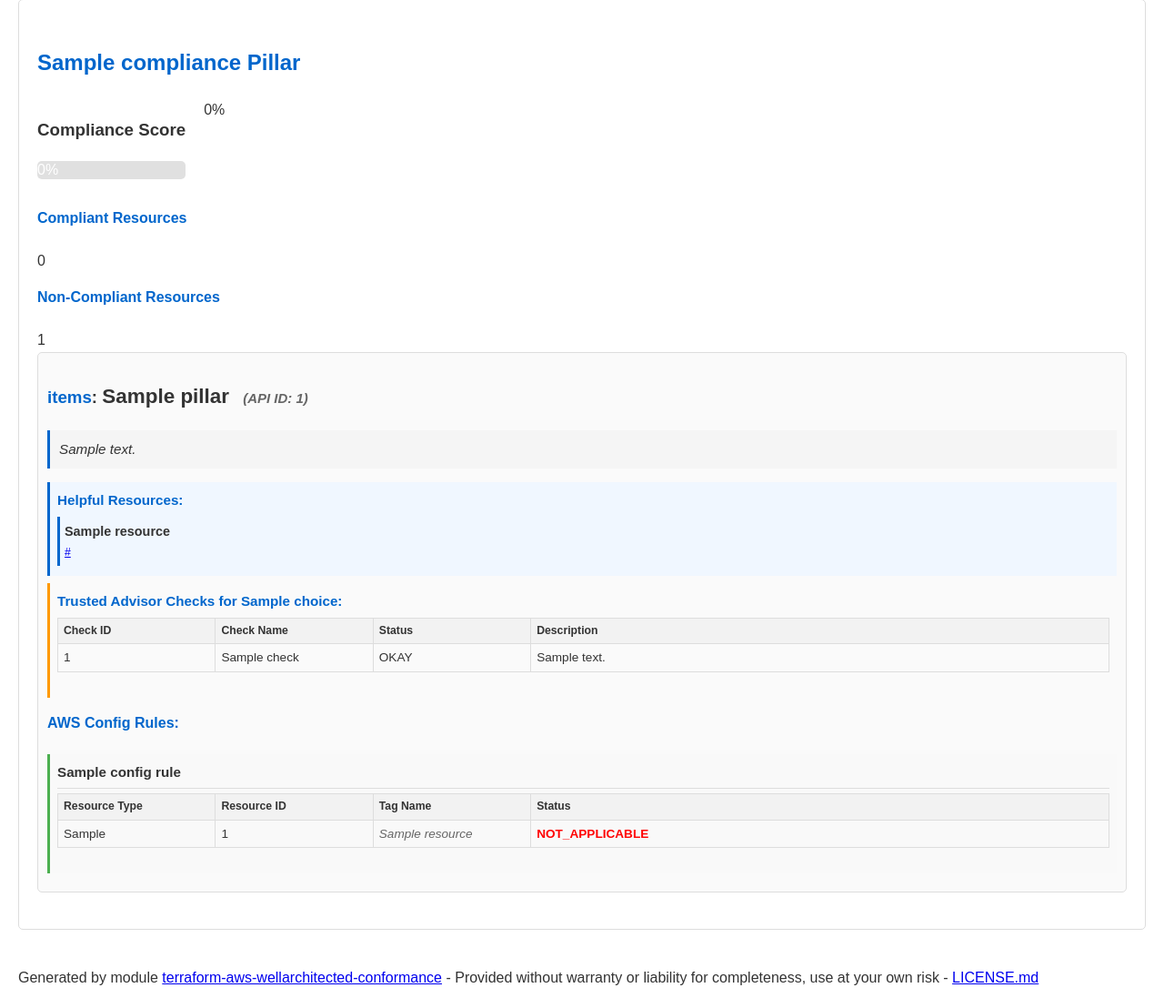
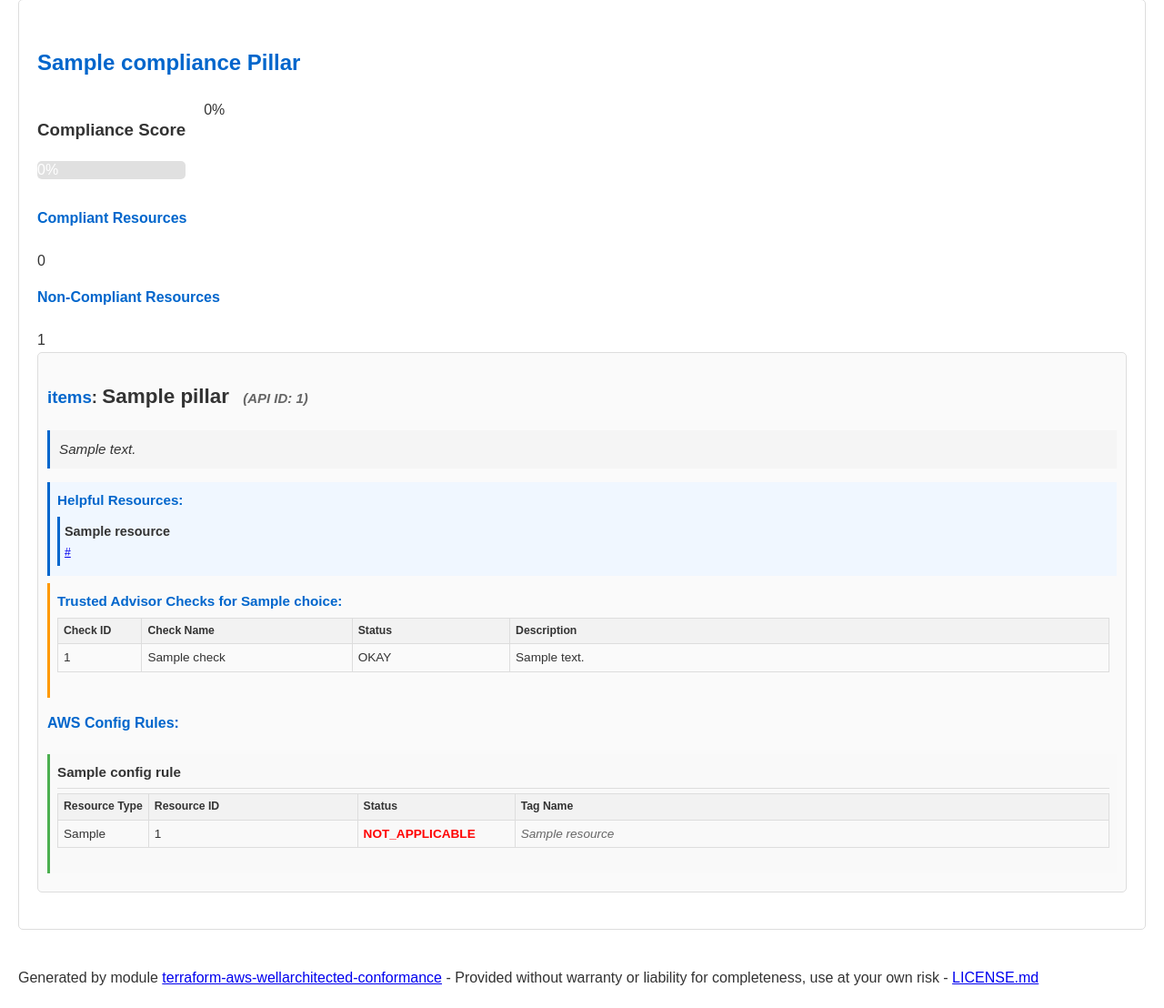
Before and after one commit to soprasteria/terraform-aws-wellarchitected-conformance, a Python web app: template src/wa_report_generator/templates/report_template.html in a window 1280 px wide. Shown: the part 1519-2627 px from the top of the page at 91% size. Run offline with Jinja, Linux system fonts and the light colour scheme; the template is opened without the code that fills it: most values are stand-ins (such as "Sample title", 1, 10 or a date in 2020).

Commit message:
wa_report_generator: Reporting enhancements.

```diff
--- a/src/wa_report_generator/templates/report_template.html
+++ b/src/wa_report_generator/templates/report_template.html
@@ -204,11 +204,11 @@
         }
         .config-rule-section table th:nth-child(1),
         .trusted-advisor table th:nth-child(1) {
-            width: 15%;
+            width: 8%;
         }
         .config-rule-section table th:nth-child(2),
         .trusted-advisor table th:nth-child(2) {
-            width: 15%;
+            width: 20%;
         }
         .config-rule-section table th:nth-child(3),
         .trusted-advisor table th:nth-child(3) {
@@ -216,7 +216,7 @@
         }
         .config-rule-section table th:nth-child(4),
         .trusted-advisor table th:nth-child(4) {
-            width: 55%;
+            width: 57%;
         }
         .question-description {
             margin: 10px 0 15px 0;
@@ -635,8 +635,8 @@
                                     <tr>
                                         <th>Resource Type</th>
                                         <th>Resource ID</th>
+                                        <th>Status</th>
                                         <th>Tag Name</th>
-                                        <th>Status</th>
                                     </tr>
                                 </thead>
                                 <tbody>
@@ -644,10 +644,10 @@
                                         <tr>
                                             <td>{{ resource.resource_type }}</td>
                                             <td class="resource-id">{{ resource.resource_id }}</td>
-                                            <td class="resource-tag">{{ resource.name_tag }}</td>
                                             <td class="{{ 'compliant' if resource.compliance_status == 'COMPLIANT' else 'non-compliant' }}">
                                                 {{ resource.compliance_status }}
                                             </td>
+                                            <td class="resource-tag">{{ resource.name_tag }}</td>
                                         </tr>
                                     {% endfor %}
                                 </tbody>
```
